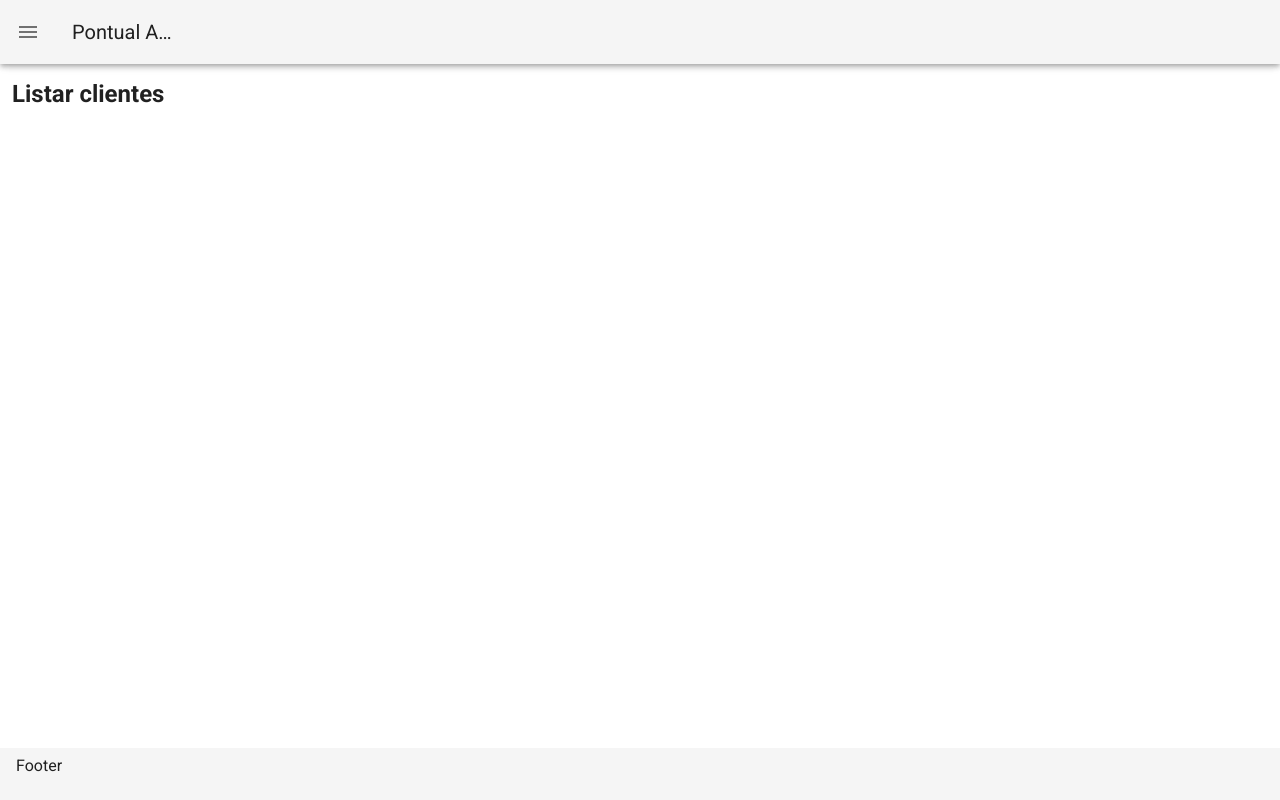
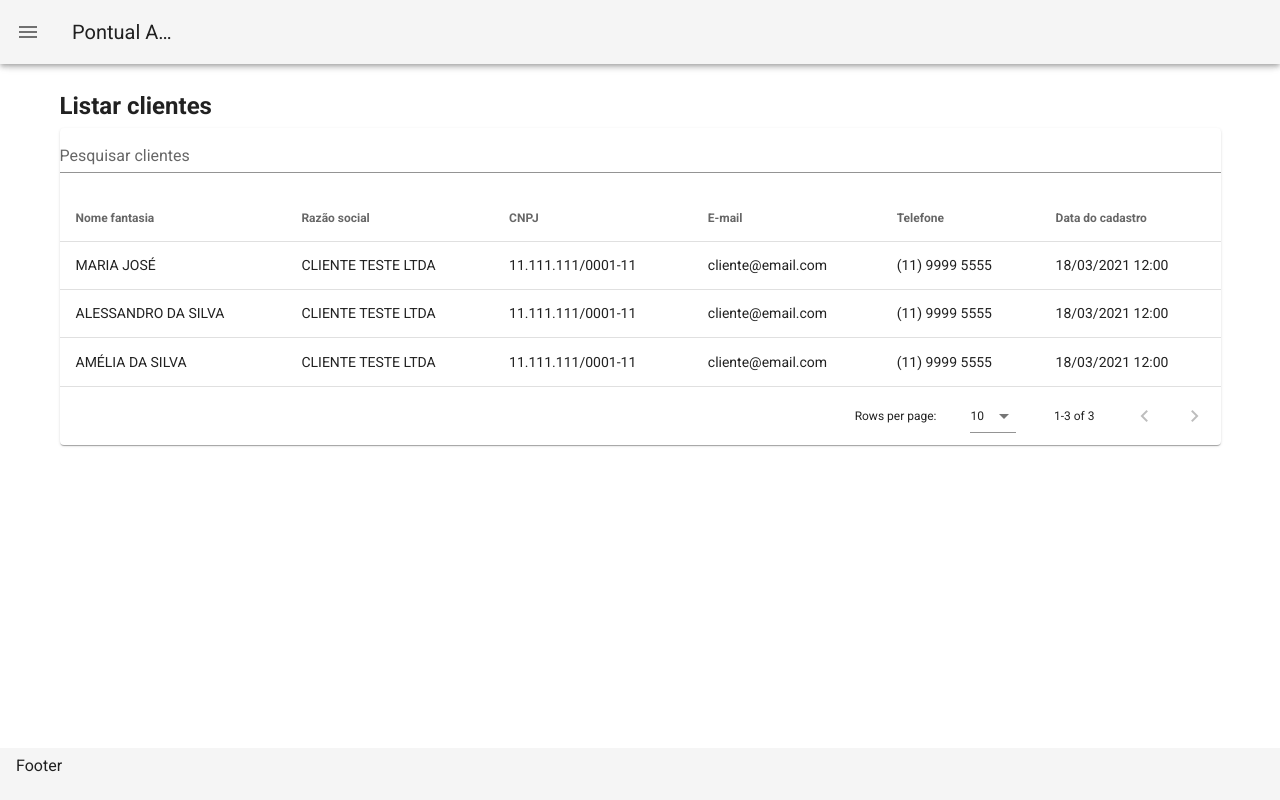
Before and after one commit to FelipeOliveiraDvP/frontend-vue, a Vue app: page /list in a window 1280 px wide. Built offline with nearby package versions, Linux system fonts and the light colour scheme; what @kugatsu/vuenotification would draw is missing.

Commit message:
Create the customers list

```diff
--- a/src/pages/CustomersList.vue
+++ b/src/pages/CustomersList.vue
@@ -1,13 +1,113 @@
 <template>
-  <h2>Listar clientes</h2>
+  <v-container>
+    <h2>Listar clientes</h2>
+    <v-data-table
+        :headers="headers"
+        :items="customers"
+        item-key="id"
+        class="elevation-1"
+        :search="search"
+        :custom-filter="filterCustomers"
+    >
+        <template v-slot:top>
+            <v-text-field
+                v-model="search"
+                label="Pesquisar clientes"
+            ></v-text-field>
+        </template>
+    </v-data-table>
+  </v-container>
 </template>
 
 <script>
 export default {
-    name: 'CustomersList'
-}
+  name: "CustomersList",
+  data() {
+    return {
+      search: "",
+      customers: [
+        {
+          id: 1,
+          nomeFantasia: "MARIA JOSÉ",
+          razaoSocial: "CLIENTE TESTE LTDA",
+          cnpj: "11.111.111/0001-11",
+          email: "cliente@email.com",
+          telefone: "(11) 9999 5555",
+          dataCadastro: "18/03/2021 12:00",
+        },
+        {
+          id: 2,
+          nomeFantasia: "ALESSANDRO DA SILVA",
+          razaoSocial: "CLIENTE TESTE LTDA",
+          cnpj: "11.111.111/0001-11",
+          email: "cliente@email.com",
+          telefone: "(11) 9999 5555",
+          dataCadastro: "18/03/2021 12:00",
+        },
+        {
+          id: 3,
+          nomeFantasia: "AMÉLIA DA SILVA",
+          razaoSocial: "CLIENTE TESTE LTDA",
+          cnpj: "11.111.111/0001-11",
+          email: "cliente@email.com",
+          telefone: "(11) 9999 5555",
+          dataCadastro: "18/03/2021 12:00",
+        },
+      ],
+    };
+  },
+  computed: {
+    headers() {
+      return [
+        {
+          text: "Nome fantasia",
+          align: "start",
+          sortable: true,
+          value: "nomeFantasia",
+        },
+        {
+          text: "Razão social",
+          align: "start",
+          sortable: true,
+          value: "razaoSocial",
+        },
+        {
+          text: "CNPJ",
+          align: "start",
+          sortable: false,
+          value: "cnpj",
+        },
+        {
+          text: "E-mail",
+          align: "start",
+          sortable: false,
+          value: "email",
+        },
+        {
+          text: "Telefone",
+          align: "start",
+          sortable: false,
+          value: "telefone",
+        },
+        {
+          text: "Data do cadastro",
+          align: "start",
+          sortable: true,
+          value: "dataCadastro",
+        },
+      ];
+    },
+  },
+  methods: {
+      filterCustomers (value, search) {
+          return value != null &&
+          search != null &&
+          typeof value === 'string' &&
+          value.toString().toLocaleUpperCase().indexOf(search) !== -1;
+      }
+  }
+};
 </script>
 
 <style>
-
 </style>
```
Also changed, not shown: src/pages/CustomersForm.vue (+6 -6 lines).
